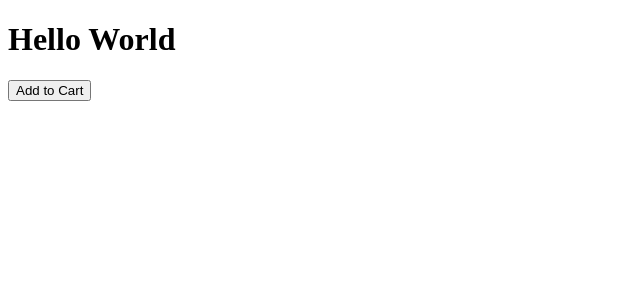
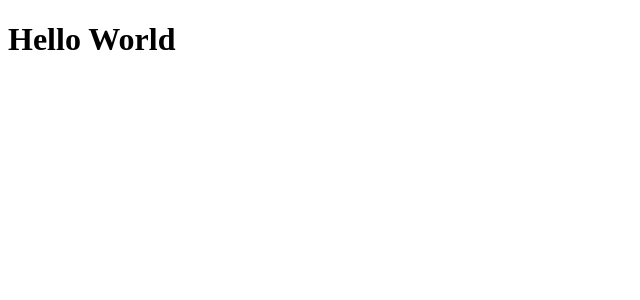
Before and after one commit to Ghada20054/Tra_project, a Next.js app: page / in a window 1280 px wide. Shown: the top 300 px of the page, without its empty margins (0-640 px from the left). Built offline with nearby package versions, Linux system fonts and the light colour scheme.

Commit message:
remove folder

```diff
--- a/app/components/AddToCart.tsx
+++ /dev/null
@@ -1,13 +0,0 @@
-'use client';
-import React from 'react'
-
-const AddToCart = () => {
-  return (
-    <div>
-        <button onClick={() => console.log}>Add to Cart</button>
-
-    </div>
-  )
-}
-
-export default AddToCart
--- a/app/components/ProductCard.tsx
+++ /dev/null
@@ -1,12 +0,0 @@
-import React from 'react'
-import AddToCart from './AddToCart'
-
-const addcart = () => {
-  return (
-    <div>
-      <AddToCart/>
-    </div>
-  )
-}
-
-export default addcart
--- a/app/page.tsx
+++ b/app/page.tsx
@@ -1,12 +1,10 @@
 import Image from 'next/image'
 import Link from 'next/link'
-import ProductCard from './components/ProductCard'
 
 export default function Home() {
   return (
     <main>
       <h1>Hello World</h1>
-      <ProductCard/>
     </main>
   )
 }
```
